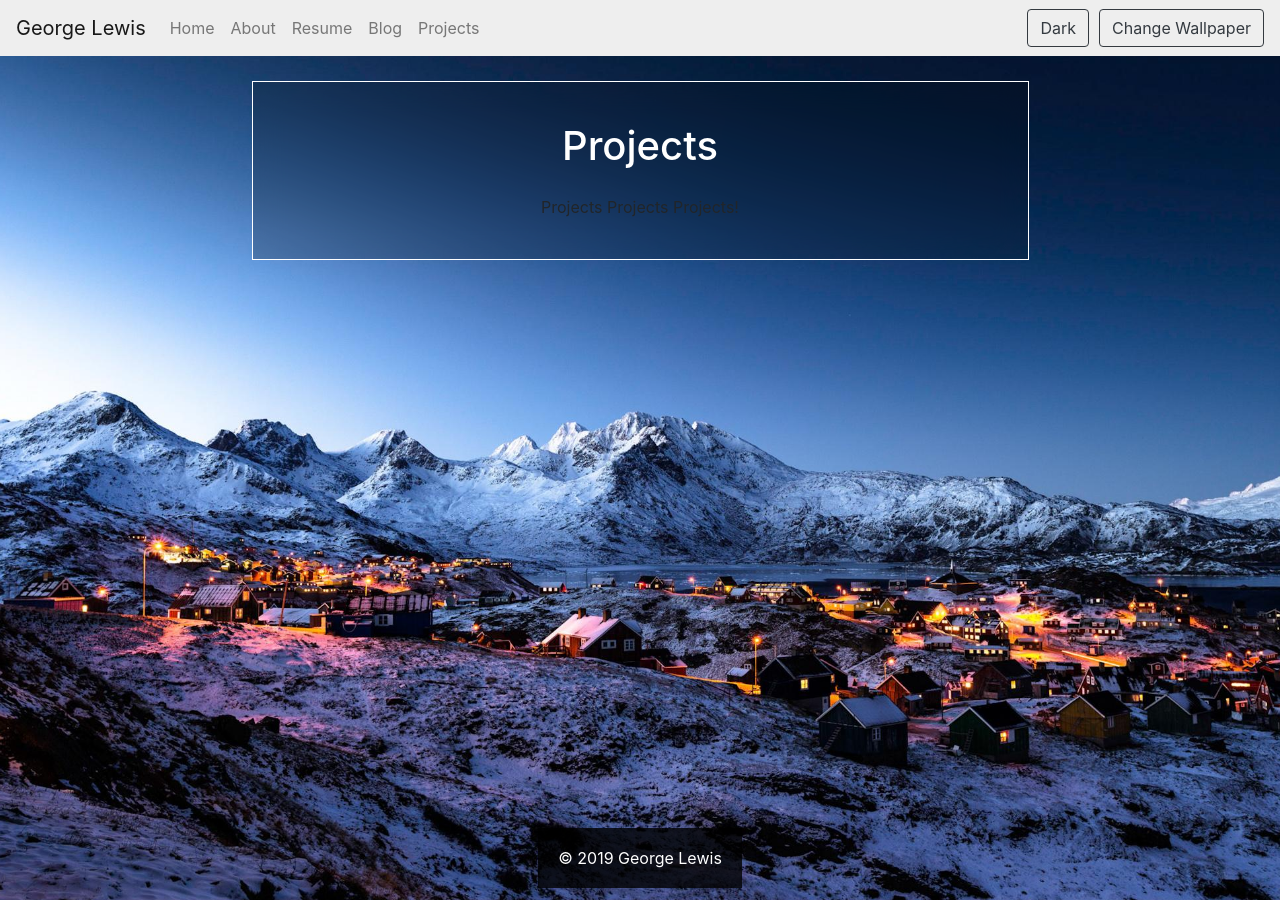
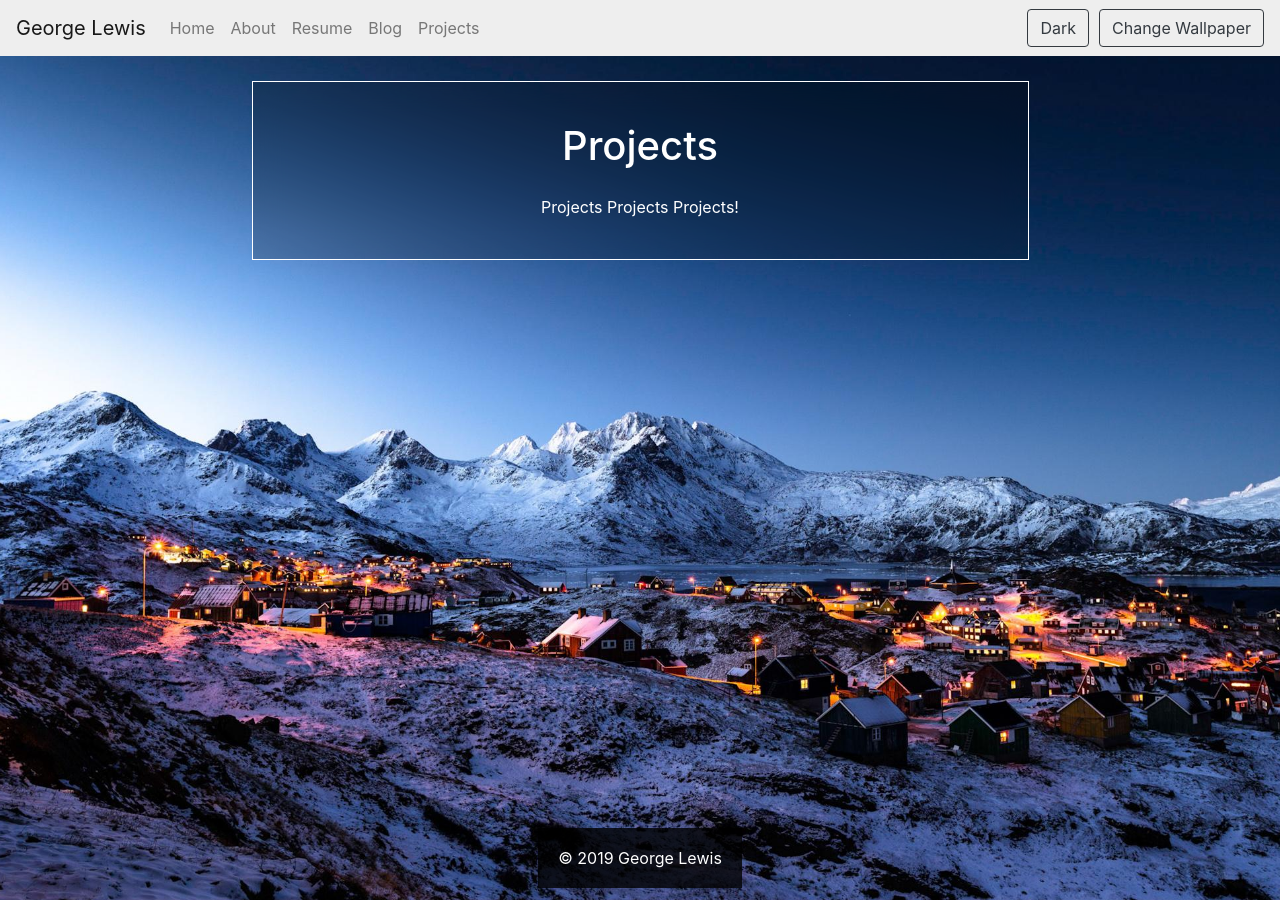
Before and after one commit to George-lewis/george-lewis.github.io, a Jekyll site: the page built from _pages/projects.html, in a window 1280 px wide. Built offline with Jekyll 4.4.1, drawn with Linux system fonts in a browser that asks for light colours.

Commit message:
Fix text coloring edge case

```diff
--- a/_sass/_base.scss
+++ b/_sass/_base.scss
@@ -10,7 +10,7 @@ html, body {
     background-color: #eeeeee !important;
 }
 
-h1, p, #copyright {
+h1, p, #copyright, #content {
     color: white;
 }
 
```
